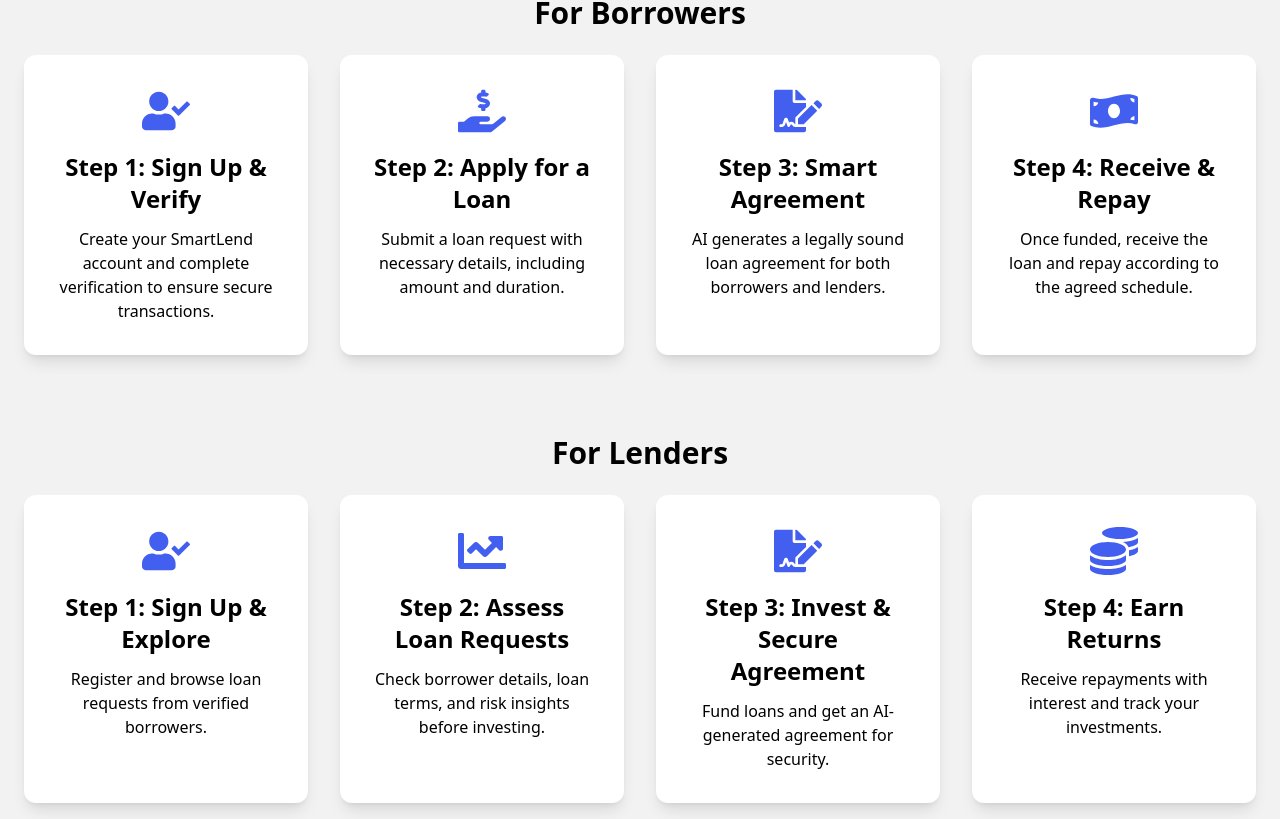
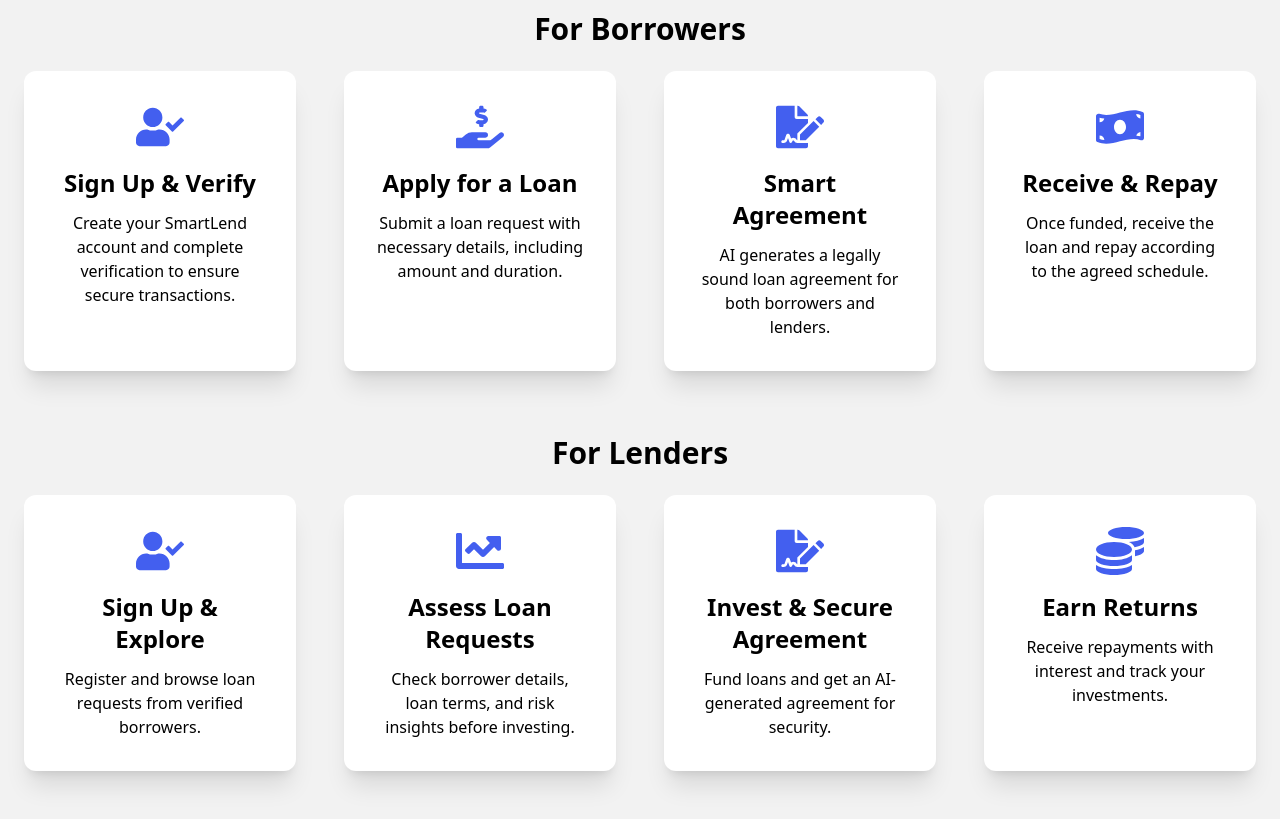
Before and after one commit to swastidesisascendeducare/SmartLend, a React (Create React App) app in the folder frontend/: page / in a window 1280 px wide. Shown: the part 1721-2540 px from the top of the page. Built offline with nearby package versions, Linux system fonts and the light colour scheme.

Commit message:
cleaned up the code

```diff
--- a/frontend/src/components/How-It-Works.jsx
+++ b/frontend/src/components/How-It-Works.jsx
@@ -2,111 +2,63 @@ import React from "react";
 import { FaUserCheck, FaHandHoldingUsd, FaFileSignature, FaMoneyBillWave, FaChartLine, FaCoins } from "react-icons/fa";
 import { motion } from "framer-motion";
 
-const borrowerSteps = [
-  {
-    icon: <FaUserCheck className="text-5xl text-primary" />,
-    title: "Step 1: Sign Up & Verify",
-    description: "Create your SmartLend account and complete verification to ensure secure transactions.",
-  },
-  {
-    icon: <FaHandHoldingUsd className="text-5xl text-primary" />,
-    title: "Step 2: Apply for a Loan",
-    description: "Submit a loan request with necessary details, including amount and duration.",
-  },
-  {
-    icon: <FaFileSignature className="text-5xl text-primary" />,
-    title: "Step 3: Smart Agreement",
-    description: "AI generates a legally sound loan agreement for both borrowers and lenders.",
-  },
-  {
-    icon: <FaMoneyBillWave className="text-5xl text-primary" />,
-    title: "Step 4: Receive & Repay",
-    description: "Once funded, receive the loan and repay according to the agreed schedule.",
-  },
-];
-
-const lenderSteps = [
-  {
-    icon: <FaUserCheck className="text-5xl text-primary" />,
-    title: "Step 1: Sign Up & Explore",
-    description: "Register and browse loan requests from verified borrowers.",
-  },
-  {
-    icon: <FaChartLine className="text-5xl text-primary" />,
-    title: "Step 2: Assess Loan Requests",
-    description: "Check borrower details, loan terms, and risk insights before investing.",
-  },
-  {
-    icon: <FaFileSignature className="text-5xl text-primary" />,
-    title: "Step 3: Invest & Secure Agreement",
-    description: "Fund loans and get an AI-generated agreement for security.",
-  },
-  {
-    icon: <FaCoins className="text-5xl text-primary" />,
-    title: "Step 4: Earn Returns",
-    description: "Receive repayments with interest and track your investments.",
-  },
-];
+const steps = {
+  borrowers: [
+    { icon: <FaUserCheck />, title: "Sign Up & Verify", description: "Create your SmartLend account and complete verification to ensure secure transactions." },
+    { icon: <FaHandHoldingUsd />, title: "Apply for a Loan", description: "Submit a loan request with necessary details, including amount and duration." },
+    { icon: <FaFileSignature />, title: "Smart Agreement", description: "AI generates a legally sound loan agreement for both borrowers and lenders." },
+    { icon: <FaMoneyBillWave />, title: "Receive & Repay", description: "Once funded, receive the loan and repay according to the agreed schedule." },
+  ],
+  lenders: [
+    { icon: <FaUserCheck />, title: "Sign Up & Explore", description: "Register and browse loan requests from verified borrowers." },
+    { icon: <FaChartLine />, title: "Assess Loan Requests", description: "Check borrower details, loan terms, and risk insights before investing." },
+    { icon: <FaFileSignature />, title: "Invest & Secure Agreement", description: "Fund loans and get an AI-generated agreement for security." },
+    { icon: <FaCoins />, title: "Earn Returns", description: "Receive repayments with interest and track your investments." },
+  ],
+};
 
 const HowItWorks = () => {
   return (
     <section id="how-it-works" className="bg-backgroundLight py-20">
       <div className="container mx-auto text-center px-6">
+
         {/* Section Header */}
         <motion.h2
           initial={{ opacity: 0, y: -20 }}
           animate={{ opacity: 1, y: 0 }}
-          transition={{ duration: 0.8 }}
+          transition={{ duration: 1 }}
           className="text-5xl font-extrabold text-textPrimary"
         >
           How <span className="text-primary">SmartLend</span> Works
         </motion.h2>
 
-        {/* Borrower Steps */}
+        {["borrowers", "lenders"].map((role, idx) => (
           <motion.div
+            key={role}
             initial={{ opacity: 0, scale: 0.9 }}
             animate={{ opacity: 1, scale: 1 }}
-          transition={{ delay: 0.3, duration: 0.8 }}
-          className="mt-12"
+            transition={{ delay: idx * 0.5 + 0.3, duration: 1 }}
+            className="mt-16"
           >
-          <h3 className="text-3xl font-bold text-textPrimary mb-6">For Borrowers</h3>
-          <div className="grid md:grid-cols-4 gap-8">
-            {borrowerSteps.map((step, index) => (
+            <h3 className="text-3xl font-bold text-textPrimary mb-6">
+              For {role === "borrowers" ? "Borrowers" : "Lenders"}
+            </h3>
+
+            <div className="grid md:grid-cols-4 gap-12">
+              {steps[role].map((step, index) => (
                 <motion.div
                   key={index}
-                whileHover={{ scale: 1.05 }}
-                className="p-8 bg-white rounded-xl shadow-lg flex flex-col items-center text-center"
+                  whileHover={{ scale: 1.08 }}
+                  className="p-8 bg-white rounded-xl shadow-xl flex flex-col items-center text-center transition duration-300 transform hover:shadow-2xl"
                 >
-                <div className="mb-4">{step.icon}</div>
+                  <div className="text-5xl text-primary mb-4">{step.icon}</div>
                   <h3 className="text-2xl font-semibold text-textPrimary">{step.title}</h3>
-                <p className="text-subtext mt-3">{step.description}</p>
+                  <p className="text-subtext mt-3 max-w-lg mx-auto">{step.description}</p>
                 </motion.div>
               ))}
             </div>
           </motion.div>
-
-        {/* Lender Steps */}
-        <motion.div
-          initial={{ opacity: 0, scale: 0.9 }}
-          animate={{ opacity: 1, scale: 1 }}
-          transition={{ delay: 0.6, duration: 0.8 }}
-          className="mt-20"
-        >
-          <h3 className="text-3xl font-bold text-textPrimary mb-6">For Lenders</h3>
-          <div className="grid md:grid-cols-4 gap-8">
-            {lenderSteps.map((step, index) => (
-              <motion.div
-                key={index}
-                whileHover={{ scale: 1.05 }}
-                className="p-8 bg-white rounded-xl shadow-lg flex flex-col items-center text-center"
-              >
-                <div className="mb-4">{step.icon}</div>
-                <h3 className="text-2xl font-semibold text-textPrimary">{step.title}</h3>
-                <p className="text-subtext mt-3">{step.description}</p>
-              </motion.div>
         ))}
-          </div>
-        </motion.div>
       </div>
     </section>
   );
```
Lines whose indentation alone changed are shown as unchanged.
